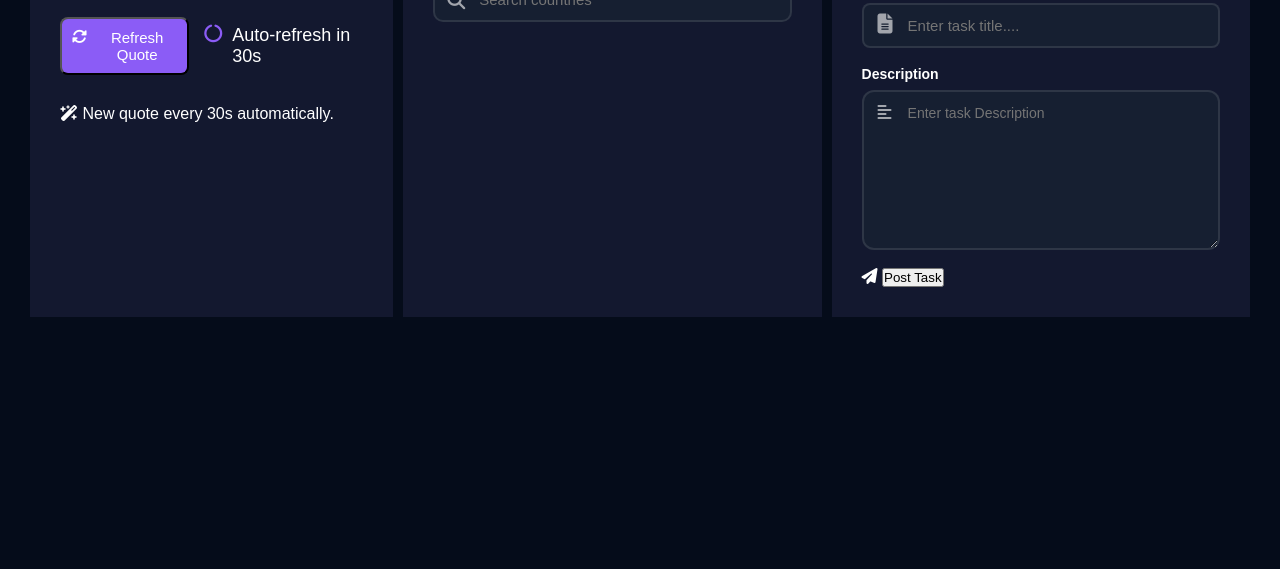
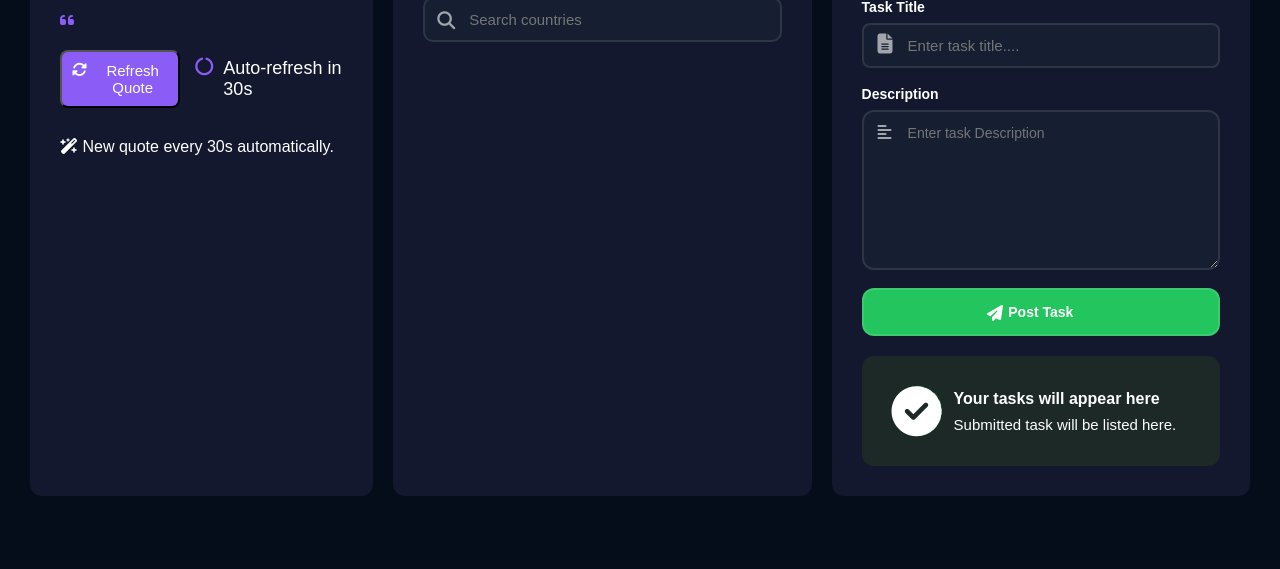
Before and after one commit to Rupesh-Yogi/Quote-Job-Poster, a plain HTML site: page index.html in a window 1280 px wide. Shown: the part 231-800 px from the top of the page. Drawn offline with Linux system fonts and the light colour scheme.

Commit message:
working on tick icon of poster card

```diff
--- a/index.css
+++ b/index.css
@@ -13,13 +13,13 @@
     --livelogo-color: #3B82F6;
     --searchinput-color: #161f31;
     --posterlogo-color: #22C55E;
+    --jobposter-footer-color: #1c2926;
     --quote-body-color: linear-gradient(270deg, #1e2546, #232c52);
 }
 
 body {
     height: 90vh;
     background-color: var(--bgcolor);
-    padding: 30px;
 }
 
 .header {
@@ -27,8 +27,10 @@ body {
     align-items: center;
     color: var(--textColor);
     height: 80px;
-    padding: 20px;
+    padding: 30px;
+    margin-top: 20px;
     gap: 20px;
+    /* background-color: red; */
 }
 
 
@@ -50,7 +52,8 @@ body {
 .cardContainer {
     display: grid;
     grid-template-columns: 1fr 1fr 1fr;
-    gap: 10px;
+    gap: 20px;
+    padding: 30px;
 }
 
 /* Quote Card */
@@ -63,9 +66,8 @@ body {
     padding: 30px;
     display: flex;
     flex-direction: column;
-    align-items: center;
-    /* justify-content: center; */
     gap: 20px;
+    border-radius: 12px;
 }
 
 
@@ -152,9 +154,9 @@ body {
 
 
 .liveSearch-header {
-    justify-content: center;
+    /* justify-content: center; */
     display: flex;
-    align-items: center;
+    /* align-items: center; */
     gap: 12px;
 }
 
@@ -292,9 +294,59 @@ body {
     opacity: 0.6;
 }
 
-.post-task {
+.post-task-button {
+    position: relative;
+}
 
+.post-task-button i {
+    position: absolute;
+    top: 35%;
+    left: 35%;
 }
+
+#post-task {
+    background-color: var(--posterlogo-color);
+    padding: 14px;
+    font-size: 14px;
+    font-weight: bold;
+    color: var(--textColor);
+    border-radius: 12px;
+    border: 2px solid rgba(255, 255, 255, 0.1);
+    width: 28vw;
+}
+
+.job-poster-footer {
+    background-color: var(--jobposter-footer-color);
+    padding: 30px;
+    width: 28vw;
+    border-radius: 12px;
+    display: flex;
+    gap: 12px;
+    /* justify-content: center; */
+    align-items: center;
+}
+
+.poster-footer-icon i {
+    font-size: 50px;
+    border-radius: 50%;
+    border: 3px dashed var(--posterlogo-color);
+    height: 50px;
+    width: 50px;
+    display: flex;
+    justify-content: center;
+    align-items: center;
+}
+
+.poster-footer-text {
+    display: flex;
+    flex-direction: column;
+    gap: 8px;
+}
+
+.poster-footer-text h3 {
+    font-size: 16px;
+}
+
 
 /* .randomQuote {
     grid-row: 1/2;
--- a/index.html
+++ b/index.html
@@ -130,6 +130,19 @@
                     <button id="post-task">Post Task</button>
                 </div>
             </div>
+
+            <div class="job-poster-footer">
+                <div class="poster-footer-icon">
+                    <i class="fa-solid fa-circle-check"></i>
+                </div>
+
+                <div class="poster-footer-text">
+                    <h3>Your tasks will appear here</h3>
+                    <p class="secondText-line">Submitted task will be listed here.</p>
+                </div>
+            </div>
+
+
         </div>
     </div>
 </body>
```
